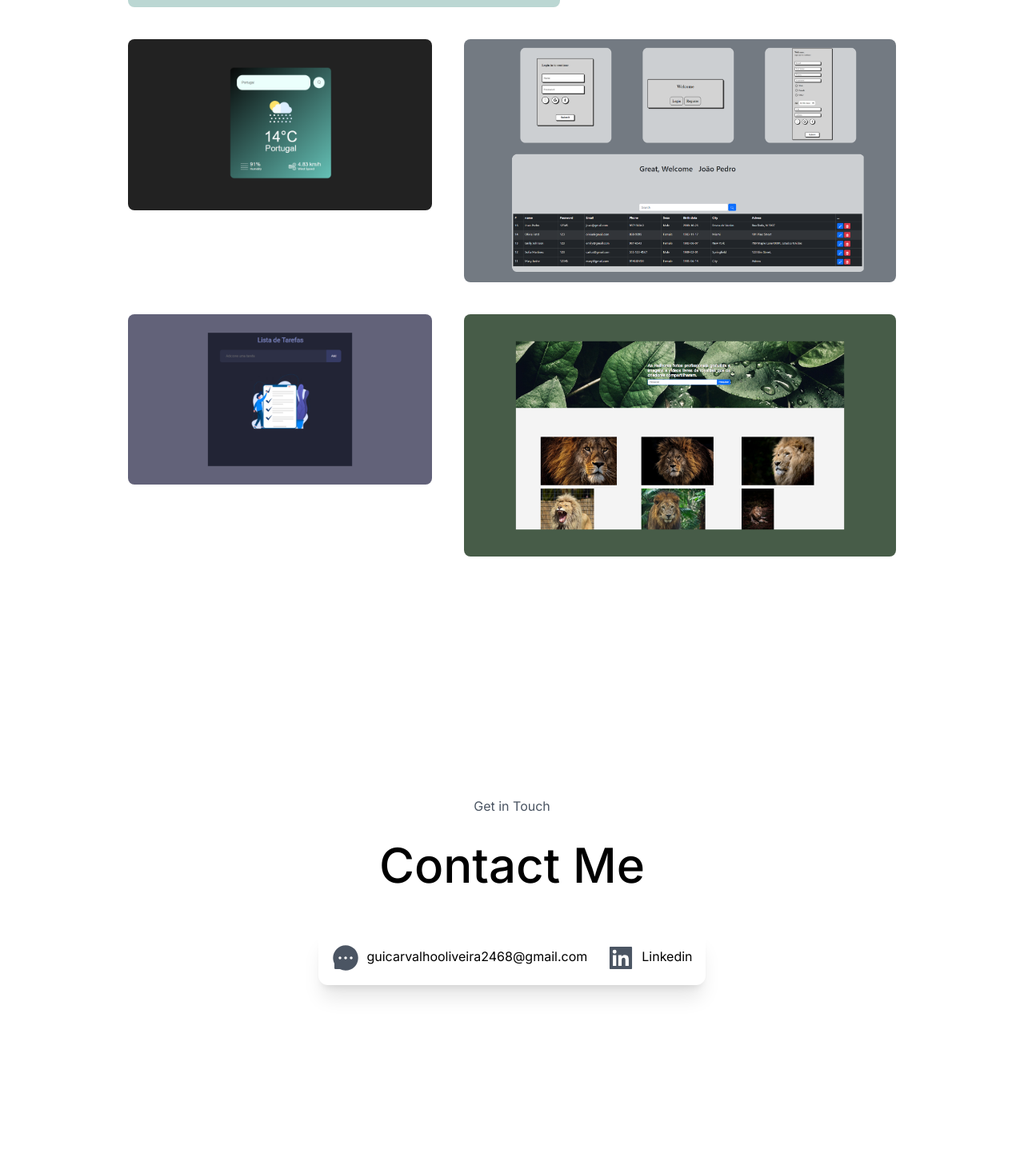
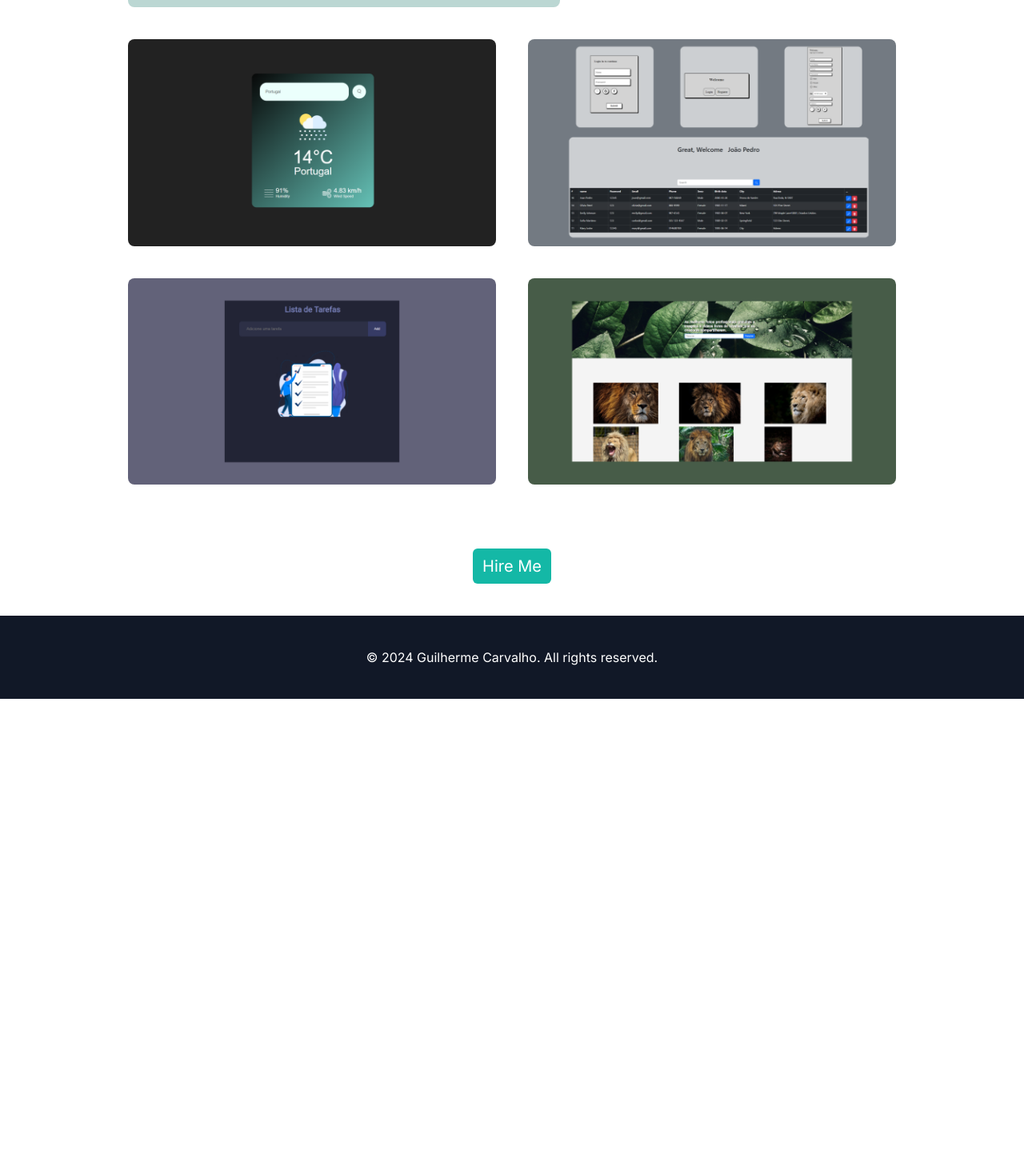
Before and after one commit to GuilhermeCarv1/Portifolio-React, a Next.js app: page / in a window 1280 px wide. Shown: the part 2443-3895 px from the top of the page at 80% size. After the commit the page ends 3317 px from the top, so only its background shows below. Built offline with nearby package versions, Linux system fonts and the light colour scheme.

Commit message:
updates errors

```diff
--- a/src/app/page.js
+++ b/src/app/page.js
@@ -52,7 +52,7 @@ export default function Home() {
             </h2>
             <h3 className="text-2xl py-2 md:text-3xl font-medium">Developer</h3>
             <p className="text-md py-5 leading-8 text-gray-800 md:text-xl max-w-lg mx-auto">
-              Hello, my name is Guilherme, I'm 20 years old. I am a
+              Hello, my name is Guilherme, I&apos;m 20 years old. I am a
               communicative and assertive individual, especially when it comes
               to the field of technology. I am always seeking to learn and
               expand my behavioral repertoire and skills to tackle challenges
@@ -75,7 +75,7 @@ export default function Home() {
             </div>
           </div>
           <div className="relative mx-auto rounded-full w-56 h-56 mt-10  overflow-hidden md:w-72 md:h-72">
-          <Image src={deved} alt="Imagem do desenvolvedor" />
+            <Image src={deved} alt="Imagem do desenvolvedor" />
           </div>
         </section>
 
@@ -83,12 +83,12 @@ export default function Home() {
           <div>
             <h3 className="text-3xl pt-20 font-medium">Experience</h3>
             <p className="text-md py-5 leading-8 text-gray-800">
-              I have experience in some widely used technologies in today's
+              I have experience in some widely used technologies in today&apos;s
               market, such as React, JavaScript, PHP. These experiences were
               acquired through the study plan I pursued at the{" "}
               <a
                 href="https://www.masterd.pt/curso-web-development"
-                class=" font-bold text-cyan-600"
+                className="font-bold text-cyan-600"
               >
                 MasterD institution
               </a>
@@ -130,7 +130,7 @@ export default function Home() {
             </div>
             <div className="w-full lg:w-1/2 text-center shadow-lg p-14 rounded-xl my-5 dark:bg-white flex-1 hover:bg-teal-100 max-w-[300px] ">
               {" "}
-              <i class="text-8xl devicon-tailwindcss-original "></i>
+              <i className="text-8xl devicon-tailwindcss-original "></i>
               <div className="flex justify-center items-center ">
                 <Image
                   src={star2}
@@ -228,7 +228,7 @@ export default function Home() {
                 <Image
                   src={star2}
                   className="mt-3 w-8 mr-2  hover:scale-110 transition-transform"
-                  aalt="Estrela Cinza"
+                  alt="Estrela Cinza"
                 />
                 <Image
                   src={star2}
@@ -352,7 +352,7 @@ export default function Home() {
             <h3 className="text-3xl py-1 font-medium">Portfolio</h3>
             <p className="text-md py-2 leading-8 text-gray-800">
               Since the beginning of my journey as a freelance designer and
-              develepor, I've immersed myself in a world where creativity meets
+              developer, I've immersed myself in a world where creativity meets
               technology, constantly seeking new challenges and opportunities to
               expand my skills.
             </p>
@@ -421,16 +421,16 @@ export default function Home() {
                   alt="Imagem do Site 3"
                 />
                 <div className="text-4xl absolute top-3 right-4 opacity-0 group-hover:opacity-100 transition-opacity duration-300">
-                  <a href="https://github.com/GuilhermeCarv1/Weather/blob/main/index.html">
+                  <a href="https://github.com/GuilhermeCarv1/atividade-1-bootstrap">
                     <AiFillGithub className="" />
                   </a>
                 </div>
               </a>
             </div>
 
-            <div className="basis-1/2 flex-1 group relative">
+            <div className="basis-1/3 flex-1 group relative">
               <a
-                href="https://www.linkedin.com/feed/update/urn:li:activity:7174475766024323072/"
+                href="https://youthful-sinoussi-0078b1.netlify.app/"
                 className="block relative"
               >
                 <Image
@@ -441,8 +441,8 @@ export default function Home() {
                   layout="responsive"
                   alt="Imagem do Site 4"
                 />
-                <div className="text-4xl absolute top-4 right-2 opacity-0 group-hover:opacity-100 transition-opacity duration-300">
-                  <a href="https://github.com/GuilhermeCarv1/FormPHP/tree/main/formulario">
+                <div className="text-4xl absolute top-3 right-4 opacity-0 group-hover:opacity-100 transition-opacity duration-300">
+                  <a href="https://github.com/GuilhermeCarv1/site_1.1">
                     <AiFillGithub className="" />
                   </a>
                 </div>
@@ -451,7 +451,7 @@ export default function Home() {
 
             <div className="basis-1/3 flex-1 group relative">
               <a
-                href="https://todolistbox.netlify.app/"
+                href="https://guilhermecarv1.github.io/site2/index.html"
                 className="block relative"
               >
                 <Image
@@ -462,26 +462,29 @@ export default function Home() {
                   layout="responsive"
                   alt="Imagem do Site 5"
                 />
-                <div className="text-4xl absolute top-2 right-3 opacity-0 group-hover:opacity-100 transition-opacity duration-300">
-                  <a href="https://github.com/GuilhermeCarv1/To-do-List-React/tree/main/src">
+                <div className="text-4xl absolute top-3 right-4 opacity-0 group-hover:opacity-100 transition-opacity duration-300">
+                  <a href="https://github.com/GuilhermeCarv1/site2">
                     <AiFillGithub className="" />
                   </a>
                 </div>
               </a>
             </div>
 
-            <div className="mb-20 basis-1/2 flex-1 group relative">
-              <a href="https://algallery.netlify.app/" className="block relative">
+            <div className="basis-1/3 flex-1 group relative">
+              <a
+                href="https://focused-bhabha-df387c.netlify.app/"
+                className="block relative"
+              >
                 <Image
                   src={web6}
                   className="rounded-lg object-cover transition-transform duration-300 transform hover:scale-105"
                   width={"100%"}
                   height={"100%"}
                   layout="responsive"
-                  alt="Imagem do Site62"
+                  alt="Imagem do Site 6"
                 />
-                <div className="text-4xl absolute top-2 right-3 opacity-0 group-hover:opacity-100 transition-opacity duration-300">
-                  <a href="https://github.com/GuilhermeCarv1/App-Image-React/tree/main/src">
+                <div className="text-4xl absolute top-3 right-4 opacity-0 group-hover:opacity-100 transition-opacity duration-300">
+                  <a href="https://github.com/GuilhermeCarv1/atividade_2_bootsrap">
                     <AiFillGithub className="" />
                   </a>
                 </div>
@@ -489,39 +492,24 @@ export default function Home() {
             </div>
           </div>
         </section>
-        <footer className=" py-5">
-          <div className="flex flex-col justify-center items-center gap-8">
-            <p className=" pt-40 text-gray-600">Get in Touch</p>
-            <h1 className="text-6xl font-medium">Contact Me</h1>
-            <div className="flex justify-between shadow-xl p-4  rounded-xl my-5 dark:bg-white flex-1">
-              <a
-                className="flex hover:text-teal-600 transition-colors "
-                href="mailto:guicarvalhooliveira2468@gmail.com"
-              >
-                <AiFillMessage className="text-4xl text-gray-600" />
-                <p className="mt-1 ml-2 mr-6">
-                  guicarvalhooliveira2468@gmail.com
-                </p>
-              </a>
-              <a
-                className="flex hover:text-teal-600 transition-colors "
-                href="https://www.linkedin.com/in/guilherme-carvalho-980460281/"
-              >
-                <AiFillLinkedin className="text-4xl text-gray-600" />
-                <p className="mt-1 ml-2">Linkedin</p>
-              </a>
-            </div>
+
+        <section>
+          <div className="py-10 flex justify-center items-center gap-5">
+            <a
+              href="#"
+              className="text-xl px-3 py-2 bg-teal-500 text-white rounded-md hover:bg-teal-600 transition-colors duration-300"
+            >
+              Hire Me
+            </a>
           </div>
-          <div className="text-center pt-4"></div>
-        </footer>
-        <div className="flex items-center justify-center h-full">
-          <div className="pt-40  text-gray-600">
-            <p>
-              Copyright &#169; 2024 Guilherme Carvalho. All Rights Reserved.
-            </p>
-          </div>
+        </section>
+      </main>
+
+      <footer className="bg-gray-900 py-10">
+        <div className="text-center text-white">
+          <p>&copy; 2024 Guilherme Carvalho. All rights reserved.</p>
         </div>
-      </main>
+      </footer>
     </div>
   );
 }
```
